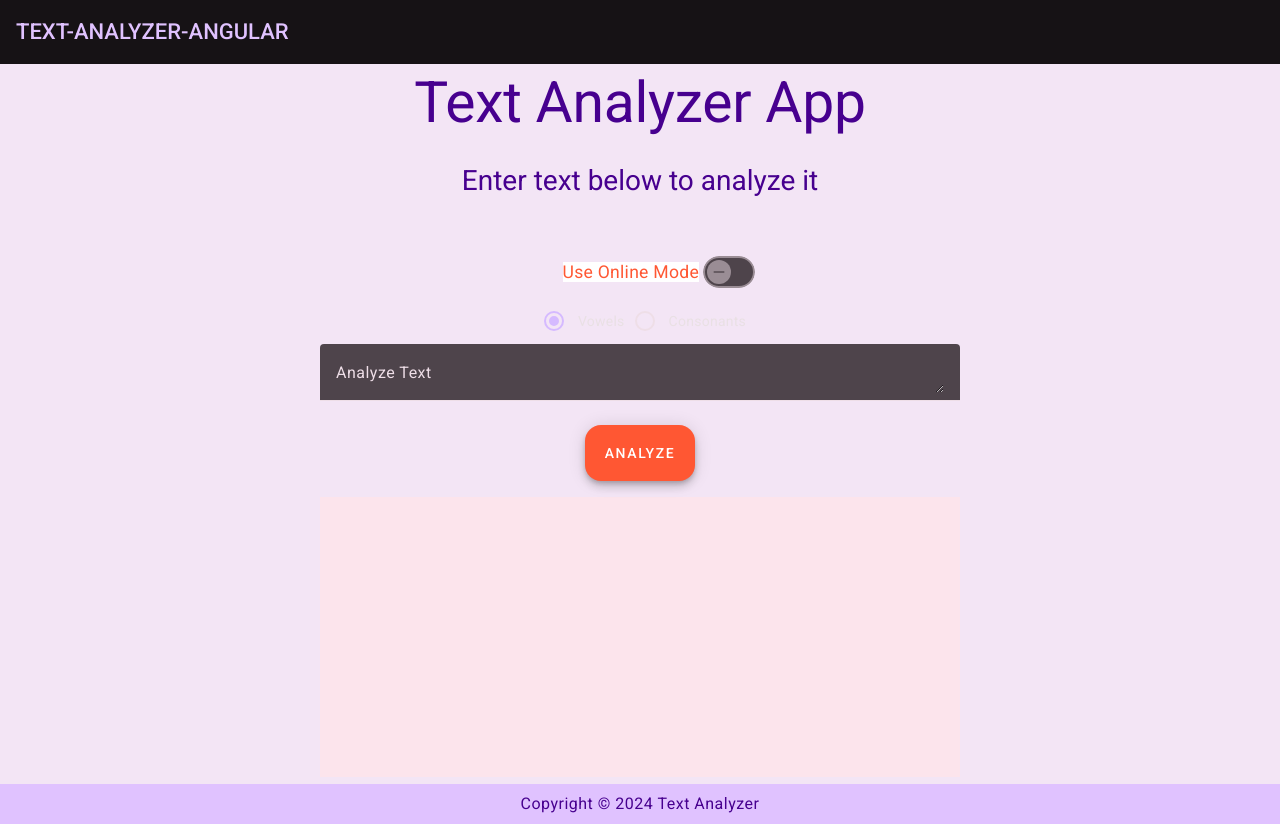
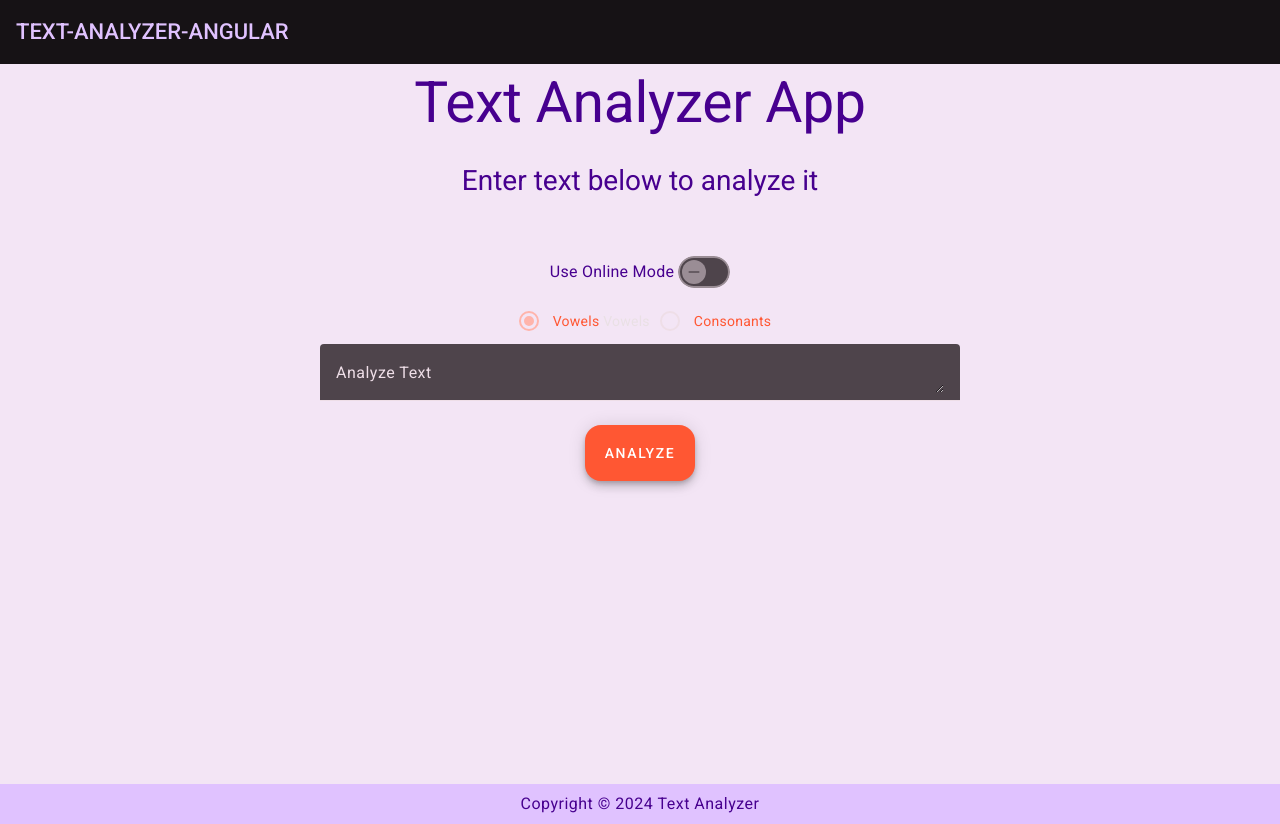
Before and after one commit to Koala0CE/text-analyzer-angular, an Angular app: page / in a window 1280 px wide. Built offline with nearby package versions, Linux system fonts and the light colour scheme.

Commit message:
refactor: Update TextAnalyzerComponent HTML for improved readability and consistency

```diff
--- a/src/app/text-analyzer/text-analyzer.component.html
+++ b/src/app/text-analyzer/text-analyzer.component.html
@@ -1,79 +1,46 @@
-<div
-  style="
-    display: flex;
-    flex-direction: column;
-    justify-content: space-around;
-    align-items: center;
-    background-color: #f3e5f5;
-    width: 100%;
-    height: 90vh;
-  "
->
-  <div
-    style="
-      display: flex;
-      flex-direction: column;
-      align-items: center;
-      justify-content: center;
-      height: 20vh;
-    "
-  >
-    <h1 style="color: #47008f">Text Analyzer App</h1>
-    <h5 style="color: #47008f">Enter text below to analyze it</h5>
+<div class="text-analyzer-component">
+  <div class="text-analyzer-component-child">
+    <!-- Header & Subheaders -->
+    <h1>Text Analyzer App</h1>
+    <h5>Enter text below to analyze it</h5>
 
     <!-- Show a loading spinner when data is being processed -->
-    <div style="height: 30px; width: 100%; color: purple">
-      <div style="width: 100%; height: 10px" *ngIf="isLoading">
+    <div class="text-analyzer-component-loading-spinner-container">
+      <div
+        class="text-analyzer-component-loading-spinner-container-child"
+        *ngIf="isLoading"
+      >
         <mat-progress-bar mode="indeterminate"></mat-progress-bar>
         Loading...
       </div>
     </div>
   </div>
 
-  <div
-    style="
-      display: flex;
-      flex-direction: column;
-      justify-content: space-evenly;
-      align-items: center;
-      width: 50vw;
-      height: 30vh;
-    "
-  >
+  <div class="text-analyzer-component-input-group-parent">
     <!-- Angular Material Slide Toggle for switch -->
-    <div
-      style="
-        display: flex;
-        justify-content: end;
-        align-items: center;
-        width: 230px;
-        height: 50px;
-      "
-    >
+    <div class="text-analyzer-component-input-group">
       <mat-slide-toggle labelPosition="before" [(ngModel)]="isOnline">
-        <span style="color: #ff5733; background-color: #fff; font-size: 1.1rem">
+        <span class="text-analyzer-component-slide-span">
           {{ isOnline ? "Online Mode Enabled" : "Use Online Mode" }}</span
         >
       </mat-slide-toggle>
     </div>
 
     <!-- Radio buttons for selecting analysis type -->
-    <div
-      style="
-        display: flex;
-        justify-content: center;
-        align-items: center;
-        color: #47008f;
-      "
-    >
-      <mat-radio-group [(ngModel)]="isVowels">
-        <mat-radio-button [value]="true">Vowels</mat-radio-button>
-        <mat-radio-button [value]="false">Consonants</mat-radio-button>
+    <div class="text-analyzer-component-radio-button-parent">
+      <mat-radio-group color="warn" [(ngModel)]="isVowels">
+        <mat-radio-button [value]="true">
+          <span style="color: #ff5733"> Vowels </span>
+          Vowels</mat-radio-button
+        >
+        <mat-radio-button [value]="false">
+          <span style="color: #ff5733"> Consonants </span>
+        </mat-radio-button>
       </mat-radio-group>
     </div>
 
     <!-- Text input -->
-    <div style="width: 100%; max-height: 100%">
+    <div class="text-analyzer-component-input-field">
       <mat-form-field style="min-width: 100%; max-height: 20vh">
         <mat-label>Analyze Text</mat-label>
         <textarea
@@ -107,30 +74,15 @@
   <div *ngIf="error" class="error">{{ error }}</div>
 
   <!-- Display analysis results -->
-  <div
-    style="
-      background-color: #fce4ec;
-      width: 50vw;
-      height: 35vh;
-      overflow: auto;
-      color: purple;
-    "
-  >
+  <div class="text-analyzer-component-history">
     <div
+      class="text-analyzer-component-analyzer"
       *ngFor="let result of analysisResult; let i = index"
-      style="
-        display: flex;
-        justify-content: space-between;
-        background-color: pink;
-        border: 1px solid black;
-        padding: 10px;
-        margin-bottom: 10px;
-      "
     >
-      <div style="color: blanchedalmond; font-size: larger">{{ i + 1 }}.</div>
       <div>{{ result }}</div>
     </div>
 
+    <!-- Display analysis history -->
     <div *ngIf="analysisHistory.length > 0">
       <h3>Analysis History:</h3>
       <ul>
@@ -142,7 +94,7 @@
           </p>
           <p><strong>Result:</strong></p>
           <pre>{{ entry.result }}</pre>
-          <mat-divider></mat-divider>
+          <mat-divider style="width: 90%"></mat-divider>
         </li>
       </ul>
     </div>
```
